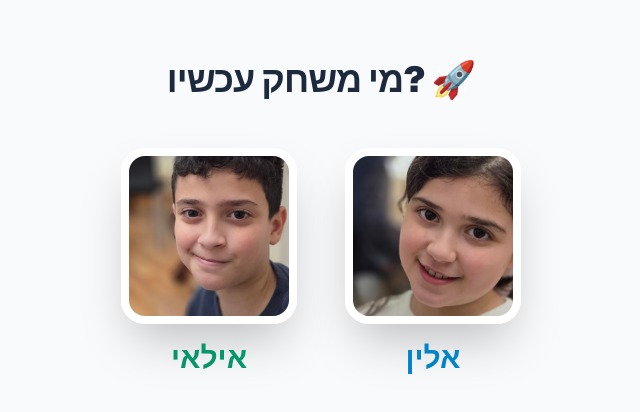
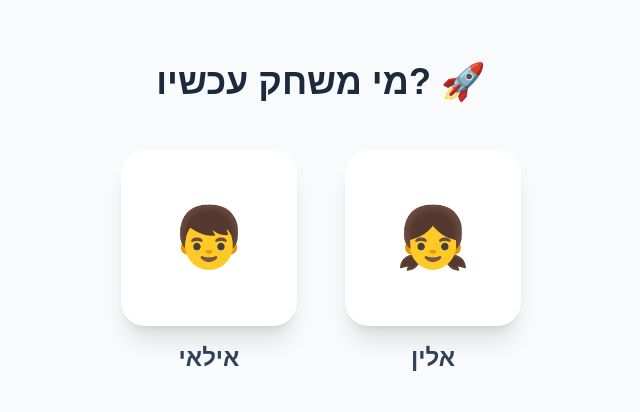
Before and after one commit to yuri5events-crypto/my-english-game, a Next.js app: page / in a window 1280 px wide. Shown: the part 182-594 px from the top of the page, without its empty margins (319-959 px from the left). Built offline with nearby package versions, Linux system fonts and the light colour scheme.

Commit message:
fixed everything

```diff
--- a/app/page.tsx
+++ b/app/page.tsx
@@ -1,40 +1,25 @@
 "use client";
 import React, { useState, useEffect } from 'react';
 
-const content = {
+const content: any = {
   ilai: {
     name: "אילאי",
-    color: "#059669",
-    bgColor: "#ecfdf5",
     questions: [
-      { q: "8 * 9 = ?", options: ["64", "72", "81"], a: "72", type: "math" },
-      { q: "Translate: 'Magnificent'", options: ["מפואר", "מהיר", "מסוכן"], a: "מפואר", type: "eng" },
-      { q: "125 + 125 + 50 = ?", options: ["250", "300", "200"], a: "300", type: "math" },
-      { q: "Translate: 'Success'", options: ["כישלון", "הצלחה", "ניסיון"], a: "הצלחה", type: "eng" },
+      { q: "How do you say 'שלום'?", options: ["Hello", "Apple", "Dog"], a: "Hello" },
+      { q: "What is 'חתול'?", options: ["Bird", "Cat", "Fish"], a: "Cat" },
     ]
   },
   alin: {
     name: "אלין",
-    color: "#0284c7",
-    bgColor: "#f0f9ff",
     questions: [
-      { q: "10 + 15 = ?", options: ["20", "25", "30"], a: "25", type: "math" },
-      { q: "איך אומרים 'כלב'?", options: ["Cat", "Dog", "Bird"], a: "Dog", type: "eng" },
-      { q: "5 * 5 = ?", options: ["20", "25", "30"], a: "25", type: "math" },
-      { q: "איך אומרים 'צהוב'?", options: ["Blue", "Red", "Yellow"], a: "Yellow", type: "eng" },
+      { q: "How do you say 'תודה'?", options: ["Please", "Thanks", "Sorry"], a: "Thanks" },
+      { q: "What is 'אדום'?", options: ["Blue", "Red", "Green"], a: "Red" },
     ]
   }
 };
 
-const prizes = [
-  { name: "🍦 גלידה גביע", points: 40 },
-  { name: "🍪 גלידה אוראו", points: 100 },
-  { name: "🎬 סרט בקולנוע", points: 250 },
-  { name: "🎡 משחקייה", points: 500 }
-];
-
 export default function KidsGame() {
-  const [player, setPlayer] = useState(null);
+  const [player, setPlayer] = useState<any>(null);
   const [currentIdx, setCurrentIdx] = useState(0);
   const [score, setScore] = useState(0);
   const [msg, setMsg] = useState("");
@@ -54,7 +39,7 @@ export default function KidsGame() {
 
   const handleAnswer = (opt: any) => {
     if (msg) return;
-   const correct = player && opt === (content as any)[player].questions[currentIdx].a;
+    const correct = opt === content[player].questions[currentIdx].a;
 
     if (correct) {
       setScore(s => s + 20);
@@ -66,37 +51,28 @@ export default function KidsGame() {
 
     setTimeout(() => {
       setMsg("");
-      setCurrentIdx(prev => (prev + 1) % (content as any)[player!].questions.length);
+      setCurrentIdx(prev => (prev + 1) % content[player].questions.length);
     }, 1200);
   };
 
-  // פונקציית איפוס
   const resetScore = () => {
-    const confirmReset = window.confirm(`הניקוד של ${player!} יאופס. האם אתה בטוח?`);
-
+    const confirmReset = window.confirm(`הניקוד של ${content[player].name} יאופס. בטוח?`);
     if (confirmReset) {
       setScore(0);
-      localStorage.setItem(`score_${player!}`, "0");
     }
   };
+
   if (!player) {
     return (
-      <div className="flex flex-col items-center justify-center min-h-screen bg-slate-50 p-6 font-sans">
-        <h1 className="text-4xl font-black mb-12 text-slate-800 text-center tracking-tight">מי משחק עכשיו? 🚀</h1>
+      <div className="flex flex-col items-center justify-center min-h-screen bg-slate-50 p-6">
+        <h1 className="text-4xl font-black mb-12 text-slate-800 text-center">מי משחק עכשיו? 🚀</h1>
         <div className="flex gap-12">
           {['ilai', 'alin'].map(p => (
-            <button key={p} onClick={() => setPlayer(p)} className="flex flex-col items-center group transition-transform active:scale-95 text-center">
-              <div className="w-44 h-44 rounded-3xl border-8 border-white shadow-2xl overflow-hidden group-hover:rotate-2 transition-all duration-300">
-                <img
-                  src={`/${p}.jpg`}
-                  alt={p}
-                  className="w-full h-full object-cover"
-                  onError={(e) => { e.currentTarget.src = "https://via.placeholder.com/150?text=Kid"; }}
-                />
+            <button key={p} onClick={() => setPlayer(p)} className="group flex flex-col items-center gap-4">
+              <div className="w-44 h-44 rounded-3xl bg-white shadow-xl flex items-center justify-center text-6xl group-hover:scale-110 transition-transform">
+                {p === 'ilai' ? '👦' : '👧'}
               </div>
-              <span className={`mt-4 text-3xl font-black`} style={{ color: content[p].color }}>
-                {content[p].name}
-              </span>
+              <span className="text-2xl font-bold text-slate-700">{content[p].name}</span>
             </button>
           ))}
         </div>
@@ -104,61 +80,35 @@ export default function KidsGame() {
     );
   }
 
-  const currentPlayerColor = content[player].color;
-  const nextPrize = prizes.find(p => score < p.points) || prizes[prizes.length - 1];
-  const progress = Math.min((score / nextPrize.points) * 100, 100);
+  const q = content[player].questions[currentIdx];
 
   return (
-    <div className="min-h-screen p-4 font-sans text-right transition-colors duration-500" dir="rtl" style={{ backgroundColor: content[player].bgColor }}>
-
-      <div className="max-w-md mx-auto bg-white rounded-3xl p-6 shadow-lg mb-6 border-b-4 border-slate-200">
-        <div className="flex justify-between items-center mb-4">
-          <div className="flex flex-col">
-            <span className="text-xs text-slate-400 font-bold tracking-wider italic">היעד של {content[player].name}</span>
-            <span className="font-black text-slate-800 text-xl">{nextPrize.name}</span>
-          </div>
-          <div className="text-4xl font-black" style={{ color: currentPlayerColor }}>
-            {score}
-          </div>
-        </div>
-        <div className="w-full bg-slate-100 h-4 rounded-full overflow-hidden shadow-inner">
-          <div
-            className="h-full transition-all duration-1000 ease-out shadow-sm"
-            style={{ width: `${progress}%`, backgroundColor: currentPlayerColor }}
-          ></div>
+    <div className="min-h-screen bg-blue-50 p-6 flex flex-col items-center">
+      <div className="w-full max-w-2xl flex justify-between items-center mb-12 bg-white p-4 rounded-2xl shadow-sm">
+        <button onClick={() => setPlayer(null)} className="text-slate-400">⬅️ החלף שחקן</button>
+        <div className="flex items-center gap-4">
+          <span className="text-xl font-bold text-blue-600">הניקוד של {content[player].name}: {score}</span>
+          <button onClick={resetScore} className="text-xs text-red-300">איפוס</button>
         </div>
       </div>
 
-      <div className="max-w-md mx-auto bg-white rounded-[2.5rem] p-10 shadow-2xl relative overflow-hidden min-h-[460px] flex flex-col justify-center border-t-8" style={{ borderTopColor: currentPlayerColor }}>
-        {msg && (
-          <div className={`absolute inset-0 z-10 flex items-center justify-center text-5xl font-black text-white ${msg.includes('✅') ? 'bg-green-500/90' : 'bg-red-500/90'}`}>
-            {msg}
-          </div>
-        )}
+      <div className="bg-white w-full max-w-2xl rounded-3xl shadow-2xl p-12 text-center relative overflow-hidden">
+        <div className="mb-8 text-slate-400 font-bold tracking-widest uppercase text-sm">שאלה {currentIdx + 1}</div>
+        <h2 className="text-5xl font-black mb-12 text-slate-800 leading-tight">{q.q}</h2>
 
-        <div className="text-center mb-10">
-            <h1 className="text-5xl font-black text-slate-800 leading-tight">
-              {content[player].questions[currentIdx].q}
-            </h1>
-        </div>
-
-        <div className="space-y-5">
-          {content[player].questions[currentIdx].options.map(opt => (
-            <button
-              key={opt}
-              onClick={() => handleAnswer(opt)}
-              className="w-full py-5 text-white rounded-2xl text-2xl font-bold transition-all shadow-lg active:scale-95"
-              style={{ backgroundColor: currentPlayerColor }}
-            >
+        <div className="grid gap-4">
+          {q.options.map((opt: any) => (
+            <button key={opt} onClick={() => handleAnswer(opt)} className="py-6 text-2xl font-bold rounded-2xl border-4 border-slate-100 hover:border-blue-500 hover:bg-blue-50 transition-all text-slate-700">
               {opt}
             </button>
           ))}
         </div>
-      </div>
 
-      <div className="flex justify-center gap-8 mt-12">
-        <button onClick={() => setPlayer(null)} className="text-slate-400 font-bold text-sm hover:underline">חזרה לבחירה</button>
-        <button onClick={resetScore} className="text-red-400 font-bold text-sm hover:underline">איפוס ניקוד 🗑️</button>
+        {msg && (
+          <div className={`absolute inset-0 flex items-center justify-center text-6xl font-black bg-white/90 animate-bounce ${msg.includes('✅') ? 'text-green-500' : 'text-red-500'}`}>
+            {msg}
+          </div>
+        )}
       </div>
     </div>
   );
```
